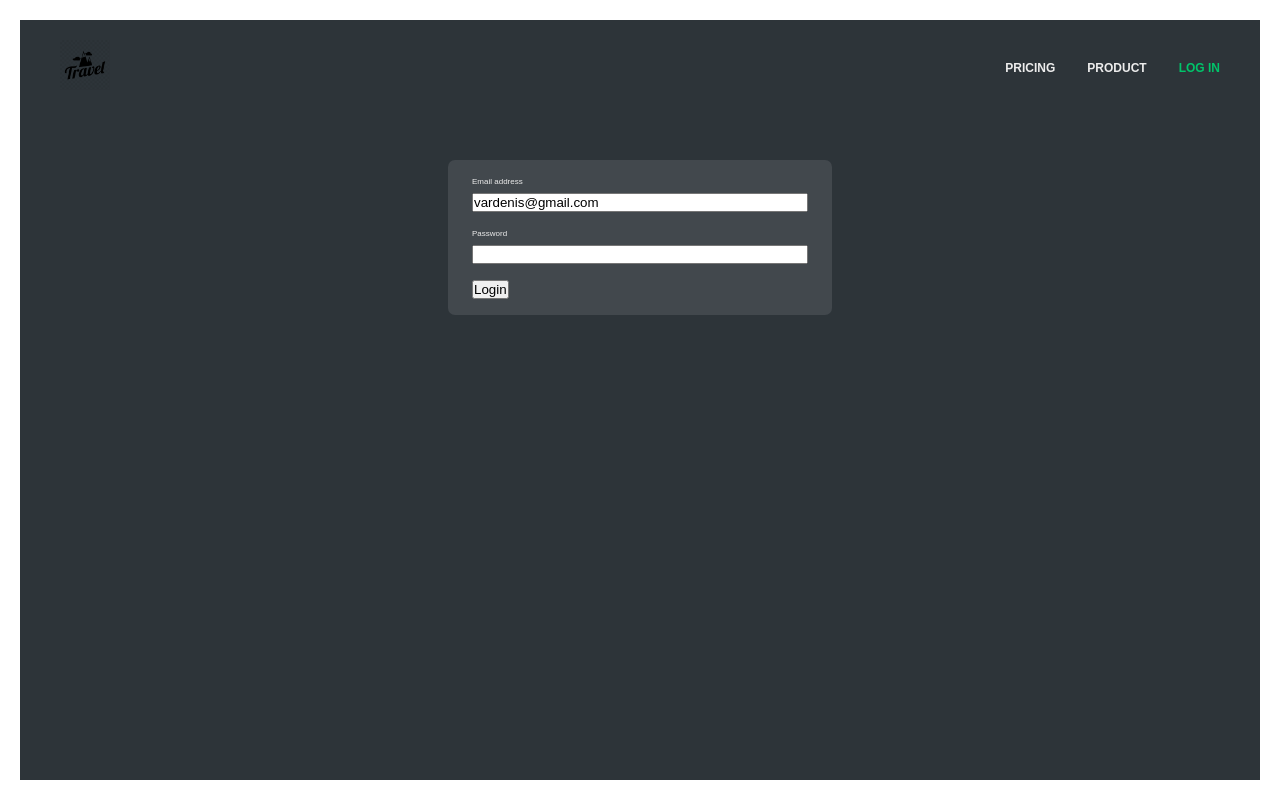
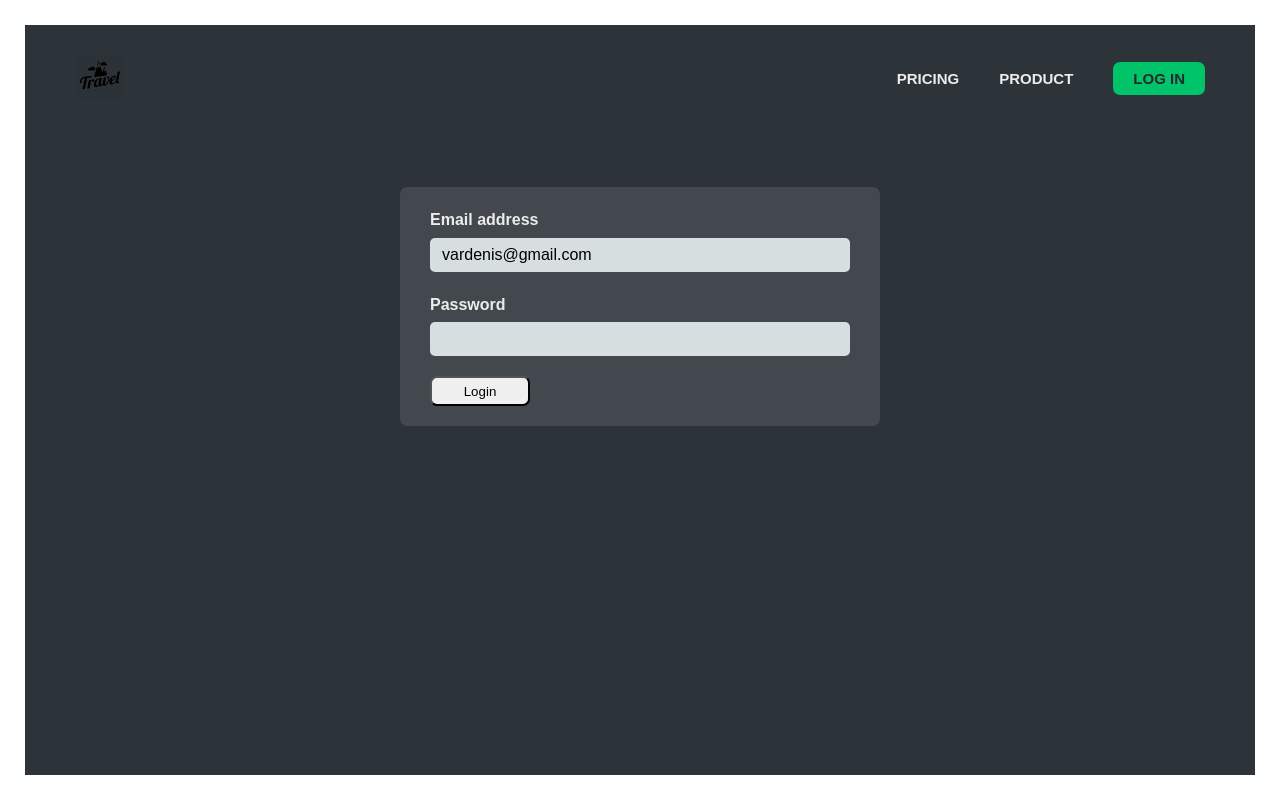
Before and after one commit to ArminasCode/Baigiamasis, a React (Vite) app: page /login in a window 1280 px wide. Built offline with nearby package versions, Linux system fonts and the light colour scheme.

Commit message:
login done

```diff
--- a/src/components/PageNav.jsx
+++ b/src/components/PageNav.jsx
@@ -15,7 +15,9 @@ function PageNav() {
           <NavLink to="/product">Product</NavLink>
         </li>
         <li>
-          <NavLink to="/login">Log in</NavLink>
+          <NavLink to="/login" className={styles.ctaLink}>
+            Log in
+          </NavLink>
         </li>
       </ul>
     </nav>
--- a/src/index.css
+++ b/src/index.css
@@ -17,7 +17,7 @@
 }
 
 html {
-  font-size: 50%;
+  font-size: 62.5%;
   box-sizing: border-box;
 }
 
@@ -26,6 +26,28 @@ body {
   color: var(--color-light--2);
   font-weight: 400;
   line-height: 1.6;
+}
+
+label {
+  font-size: 1.6rem;
+  font-weight: 600;
+}
+
+input,
+textarea {
+  width: 100%;
+  padding: 0.8rem 1.2rem;
+  font-family: inherit;
+  font-size: 1.6rem;
+  border: none;
+  border-radius: 5px;
+  background-color: var(--color-light--3);
+  transition: all 0.2s;
+}
+
+input:focus {
+  outline: none;
+  background-color: #fff;
 }
 
 .cta:link,
--- a/src/pages/Homepage.module.css
+++ b/src/pages/Homepage.module.css
@@ -2,8 +2,8 @@
   height: calc(100vh - 5rem);
   margin: 35px;
   background-image: linear-gradient(
-      rgba(36, 42, 46, 0.8),
-      rgba(36, 42, 46, 0.8)
+      rgba(36, 42, 46, 0.75),
+      rgba(36, 42, 46, 0.75)
     ),
     url("homepage-bg.jpg");
   background-size: cover;
--- a/src/pages/Login.jsx
+++ b/src/pages/Login.jsx
@@ -31,7 +31,7 @@ export default function Login() {
         </div>
 
         <div>
-          <button>Login</button>
+          <button className={styles.loginBtn}>Login</button>
         </div>
       </form>
     </main>
--- a/src/pages/Login.module.css
+++ b/src/pages/Login.module.css
@@ -14,7 +14,6 @@
   flex-direction: column;
   gap: 2rem;
 
-  /* Different from other form */
   width: 48rem;
   margin: 8rem auto;
 }
@@ -24,3 +23,9 @@
   flex-direction: column;
   gap: 0.5rem;
 }
+
+.loginBtn {
+  width: 100px;
+  height: 30px;
+  border-radius: 7px;
+}
```
